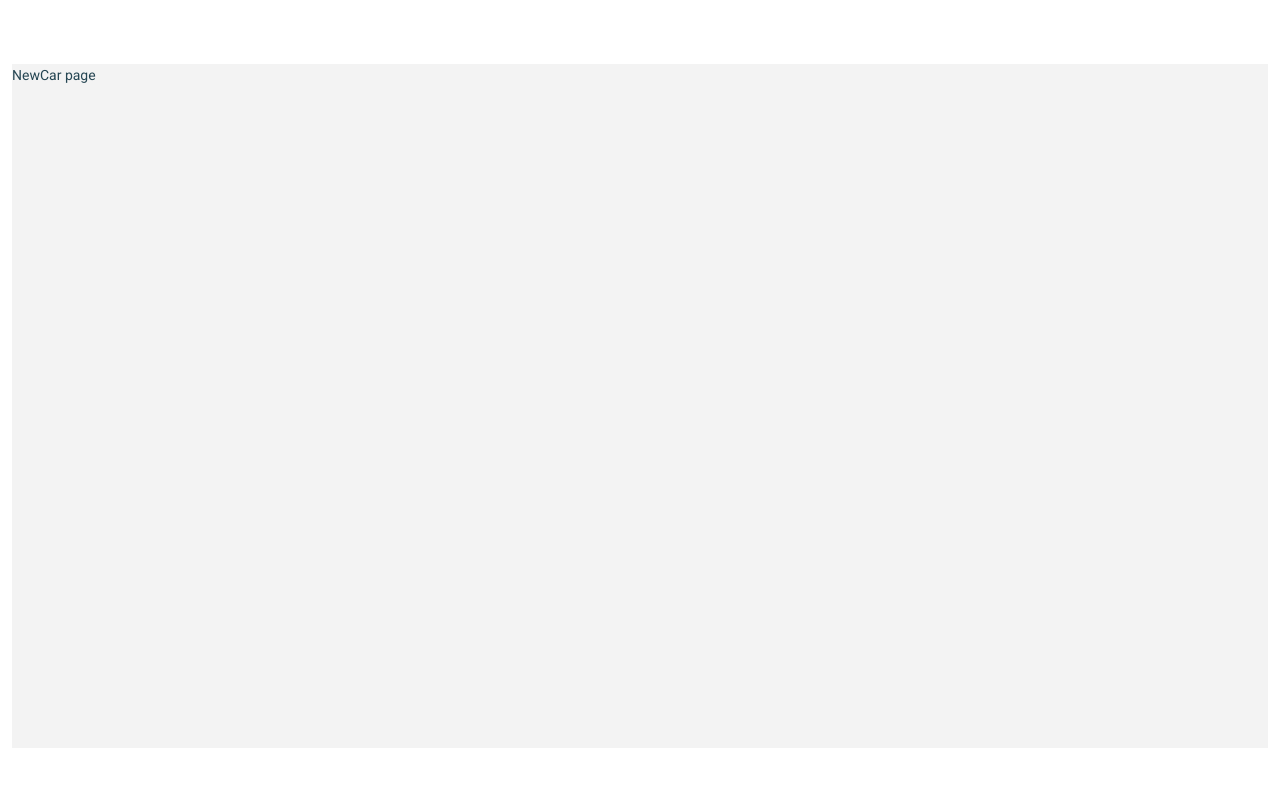
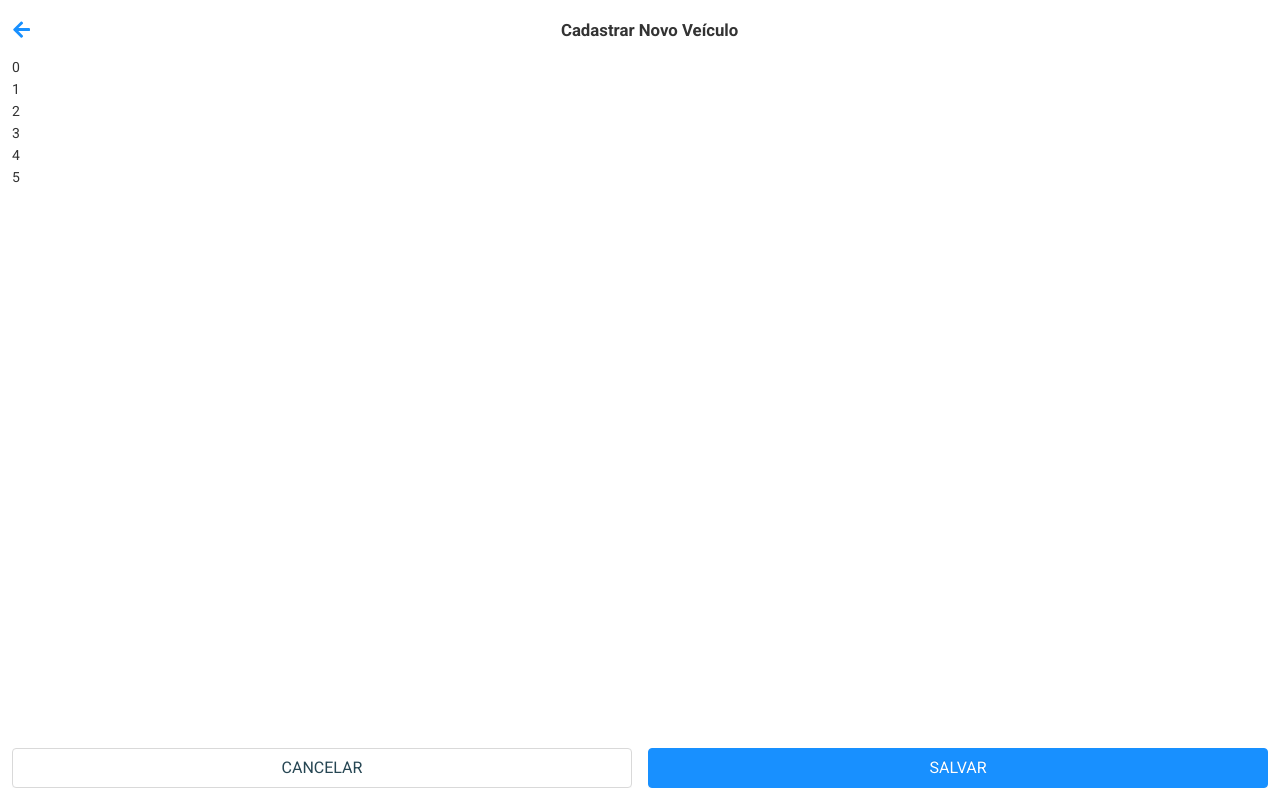
Before and after one commit to welingtonfidelis/o_gastao, a React (Create React App) app: page /new-car in a window 1280 px wide. Built offline with nearby package versions, Linux system fonts and the light colour scheme.

Commit message:
Edit page component created; Fix navbar problem after reload page

```diff
--- a/src/components/Button/index.tsx
+++ b/src/components/Button/index.tsx
@@ -4,17 +4,27 @@ interface Props extends ButtonProps {}
 
 const PrimaryButton: React.FC<Props> = (props) => {
   return (
-      <Button type="primary" {...props} style={{textTransform: 'uppercase'}}>
-        {props.children}
-      </Button>
+    <Button
+      type="primary"
+      size="large"
+      {...props}
+      style={{ textTransform: "uppercase", width: "100%", borderRadius: "4px" }}
+    >
+      {props.children}
+    </Button>
   );
 };
 
 const SecondaryButton: React.FC<Props> = (props) => {
   return (
-      <Button type="default" {...props} style={{textTransform: 'uppercase'}}>
-        {props.children}
-      </Button>
+    <Button
+      type="default"
+      size="large"
+      {...props}
+      style={{ textTransform: "uppercase", width: "100%", borderRadius: "4px" }}
+    >
+      {props.children}
+    </Button>
   );
 };
 
--- /dev/null
+++ b/src/components/EditeItemPage/index.tsx
@@ -0,0 +1,36 @@
+import { FaArrowLeft } from 'react-icons/fa';
+import { useNavigate } from 'react-router-dom';
+import { PrimaryButton, SecondaryButton } from '../Button';
+
+import { Container, MainContent, Header, Footer } from "./styled";
+
+interface Props {
+  title: string;
+  onSave: () => any;
+}
+
+const EditItemPage: React.FC<Props> = ({ title, onSave, children }) => {
+  const navigate = useNavigate();
+
+  const handleClosePage = () => {
+    navigate(-1);
+  }
+
+  return (
+    <Container>
+      <Header>
+        <FaArrowLeft onClick={handleClosePage}/>
+        <span>{title}</span>
+      </Header>
+
+      <MainContent>{children}</MainContent>
+
+      <Footer>
+        <SecondaryButton onClick={handleClosePage}>Cancelar</SecondaryButton>
+        <PrimaryButton onClick={onSave}>Salvar</PrimaryButton>
+      </Footer>
+    </Container>
+  );
+};
+
+export default EditItemPage;
--- /dev/null
+++ b/src/components/EditeItemPage/styled.ts
@@ -0,0 +1,45 @@
+import styled from "styled-components";
+
+export const Container = styled.div`
+  height: 100%;
+  overflow-y: auto;
+`;
+
+export const Header = styled.div`
+  height: 36px;
+  margin-bottom: 8px;
+  display: flex;
+  align-items: center;
+
+  svg {
+    color: var(--contrast-1-color);
+    font-size: 1.2rem;
+    transition: all.5s;
+  }
+
+  svg:hover {
+    cursor: pointer;
+    filter: brightness(.5);
+  }
+
+  span {
+    font-weight: 700;
+    font-size: 1.2em;
+    text-align: center;
+    flex: 1;
+  }
+`;
+
+export const MainContent = styled.div`
+  height: calc(100% - 92px);
+  overflow-y: auto;
+`;
+
+export const Footer = styled.div`
+  height: 40px;
+  margin-top: 8px;
+
+  display: grid;
+  grid-template-columns: repeat(2, 1fr);
+  grid-gap: 1rem;
+`;
--- a/src/components/Navbar/index.tsx
+++ b/src/components/Navbar/index.tsx
@@ -1,4 +1,4 @@
-import { useState } from "react";
+import { useEffect, useState } from "react";
 import { Menu } from "antd";
 import {
   FaCarAlt,
@@ -14,6 +14,12 @@ import { useNavigate } from "react-router-dom";
 const Navbar = () => {
   const [selecedOption, setSelectedOption] = useState("/");
   const navigate = useNavigate();
+
+  useEffect(() => {
+    const urlPath = window.location.pathname;
+    const [_, page] = urlPath.split('/');
+    setSelectedOption(`/${page}`);
+  }, []);
 
   const navbarOptions = [
     {
--- a/src/pages/Cars/index.tsx
+++ b/src/pages/Cars/index.tsx
@@ -2,7 +2,6 @@ import { useState } from "react";
 import { useNavigate } from "react-router-dom";
 import { PrimaryButton } from "../../components/Button";
 import ItemCard from "../../components/ItemCard";
-import Modal from "../../components/Modal";
 import {
   CardListContainer,
   CardListHeader,
@@ -11,7 +10,6 @@ import {
 } from "./styled";
 
 const Cars = () => {
-  const [openModal, setOpenModal] = useState(false);
   const navigate = useNavigate();
 
   const cars = [
@@ -25,26 +23,19 @@ const Cars = () => {
     },
   ];
 
-  const handleEditCar = (id: number) => {
-    console.log("edit car", id);
-  };
-
   const handleDeleteCar = (id: number) => {
     console.log("delete car", id);
   };
 
-  const handleNewCar = (id?: number) => {
-    // setOpenModal(true);
-    navigate('/new-car');
-  }
+  const handleNewCar = () => {
+    navigate("/new-car");
+  };
 
-  const handleSaveCar = () => {
-    console.log('save');
+  const handleEditCar = (id: number) => {
+    navigate(`/edit-car/${id}`);
+  };
 
-    setOpenModal(false);
-  }
   return (
-    <>
     <Container>
       <CardListContainer>
         <CardListHeader>
@@ -70,11 +61,6 @@ const Cars = () => {
         </CardListItems>
       </CardListContainer>
     </Container>
-
-    <Modal visible={openModal} onOk={handleSaveCar} onCancel={() => setOpenModal(false)}>
-      <h2>New car</h2>
-    </Modal>
-    </>
   );
 };
 
--- a/src/pages/Cars/styled.ts
+++ b/src/pages/Cars/styled.ts
@@ -20,6 +20,11 @@ export const CardListContainer = styled.div`
   h3 {
     color: var(--contrast-1-color);
     margin-top: 8px;
+    flex: 3;
+  }
+
+  button {
+    flex: 1;
   }
 `;
 
--- a/src/pages/NewCar/index.tsx
+++ b/src/pages/NewCar/index.tsx
@@ -1,12 +1,35 @@
-import { Container } from "./styled";
+import { useEffect, useState } from "react";
+import { useParams } from "react-router-dom";
+import EditItemPage from "../../components/EditeItemPage";
+import { Container, MainContainer } from "./styled";
 
 const NewCar = () => {
+  const [pageTitle, setPageTitle] = useState('Cadastrar Novo Veículo');
+  const { id } = useParams();
+
+  useEffect(() => {
+    console.log("ID", id);
+    if(id) setPageTitle('Editar Veículo');
+  }, []);
+
+  const handleSave = () => {
+    console.log("salvando");
+  };
+
+  const test = [];
+  for (let i = 0; i <= 5; i += 1) {
+    test.push(i);
+  }
   return (
-    <>
-      <Container>
-        <div>NewCar page</div>
-      </Container>
-    </>
+    <Container>
+      <EditItemPage title={pageTitle} onSave={handleSave}>
+        <MainContainer>
+          {test.map((item) => {
+            return <span key={item}>{item}</span>;
+          })}
+        </MainContainer>
+      </EditItemPage>
+    </Container>
   );
 };
 
--- a/src/pages/NewCar/styled.ts
+++ b/src/pages/NewCar/styled.ts
@@ -1,13 +1,10 @@
 import styled from "styled-components";
 
 export const Container = styled.div`
+  height: 100%;
+`;
+
+export const MainContainer = styled.div`
   display: flex;
-  background: #f3f3f3;
-  height: calc(100% - (var(--navgar-mobile-height) + var(--header-mobile-height)));
-
-  @media (min-width: 800px) {
-    margin-top: var(--navbar-height);
-    height: calc(100% - (var(--navbar-height) + var(--header-height)));
-
-  }
+  flex-direction: column;
 `;
--- a/src/routes.tsx
+++ b/src/routes.tsx
@@ -60,6 +60,11 @@ const allRoutes = [
     element: <NewCar />,
     renderExtraComponents: false,
   },
+  {
+    path: "/edit-car/:id",
+    element: <NewCar />,
+    renderExtraComponents: false,
+  },
 ];
 
 const AppRoutes = () => {
--- a/src/styles/css/global.css
+++ b/src/styles/css/global.css
@@ -15,6 +15,7 @@ html, body, #root {
   padding: 4px;
   font-family: "Roboto", sans-serif;
   background: var(--background-color);
+  color: var(--text-1-color);
 }
 
 textarea,
```
